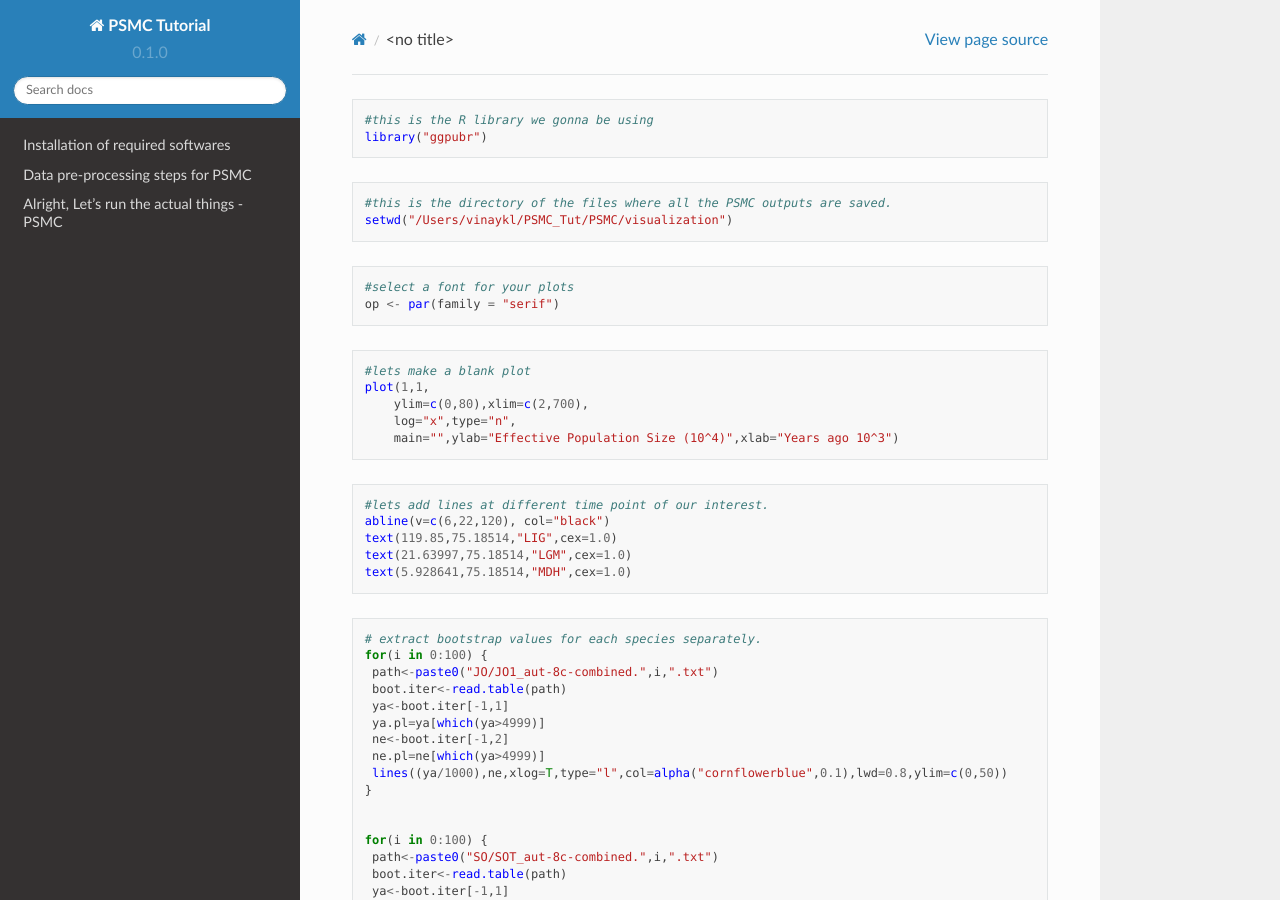
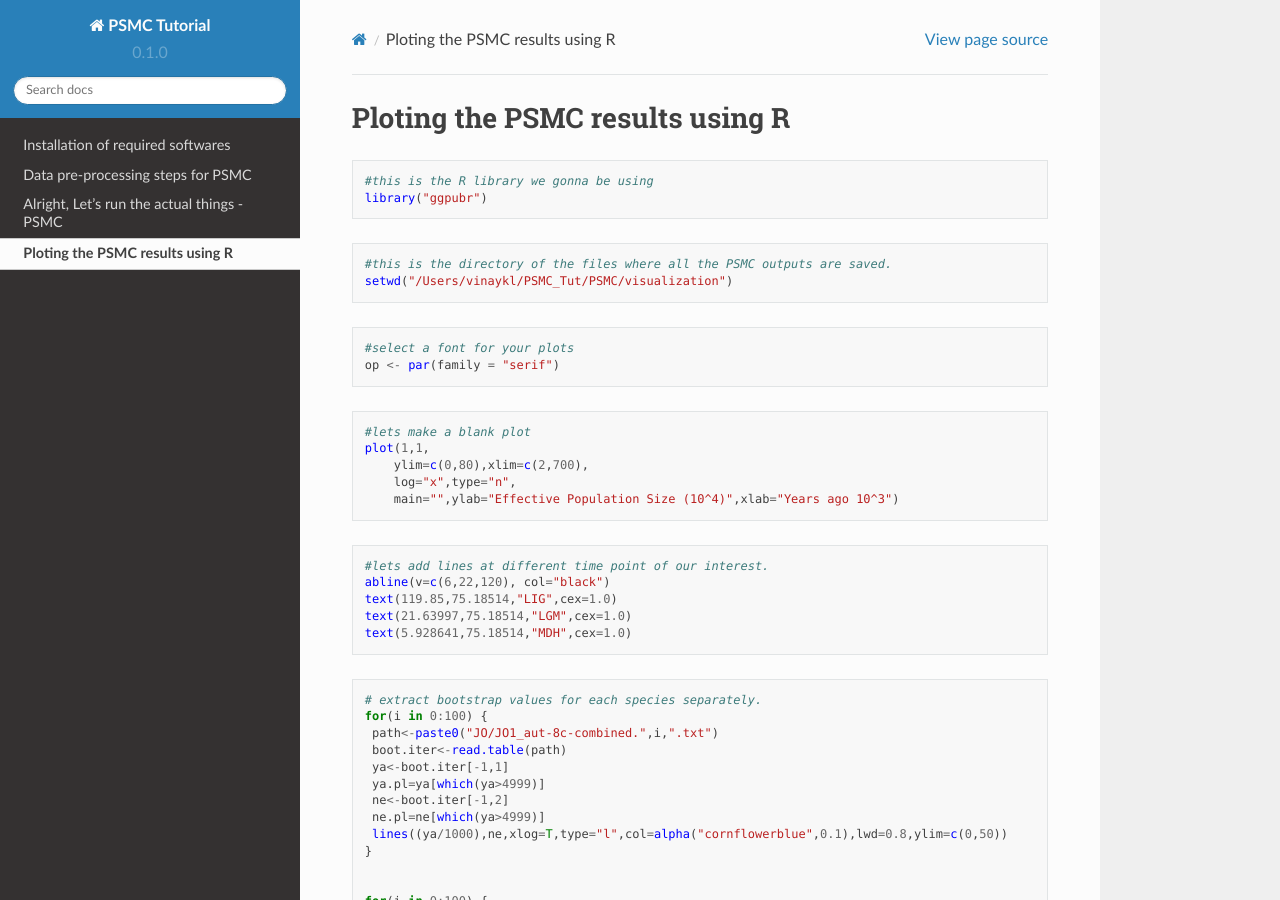
Before and after one commit to stachyris/PSMC_Tutorial-BirdLab, a Sphinx documentation site: the page built from docs/source/03_psmc_visualization.rst, in a window 1280 px wide and 900 px high. Built offline with Sphinx 7.4.7 and the Read the Docs theme 2.0.0, drawn with Linux system fonts in a browser that asks for light colours.

Commit message:
Title_03_psmc_visualization.rst

```diff
--- a/docs/source/03_psmc_visualization.rst
+++ b/docs/source/03_psmc_visualization.rst
@@ -1,3 +1,6 @@
+Ploting the PSMC results using R
+=================================
+
 .. code-block:: r
 
  #this is the R library we gonna be using
```
